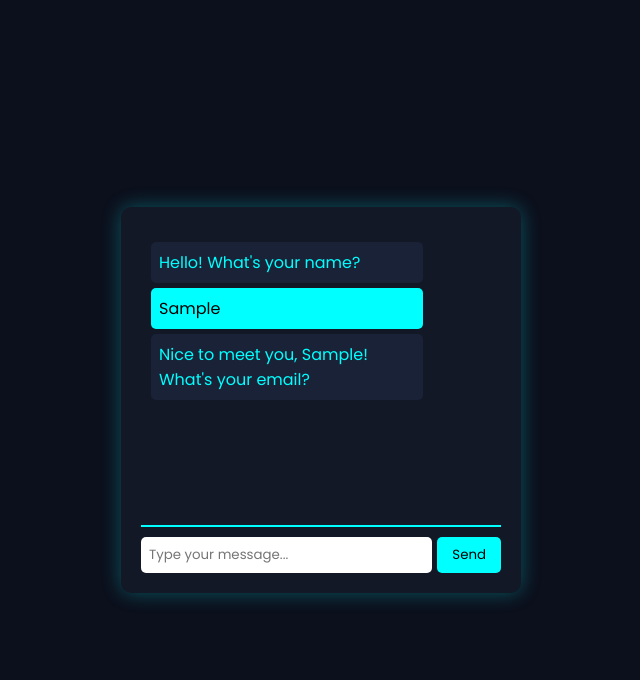
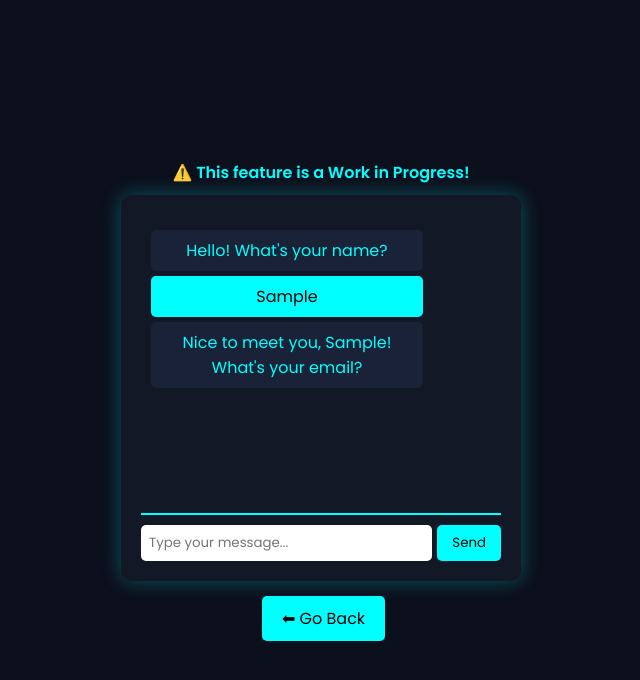
Before and after one commit to Mystiqcl/Portfolio, a plain HTML site: page contact.html in a window 1280 px wide. Both pictures are taken after typing "Sample" into the empty fields and a click on the button "Send". Shown: the whole page, without its empty margins (319-959 px from the left). Drawn offline with Linux system fonts and the light colour scheme.

Commit message:
Update contact.html

```diff
--- a/contact.html
+++ b/contact.html
@@ -6,72 +6,24 @@
     <title>Chatbot Contact Form</title>
     <link href="https://fonts.googleapis.com/css2?family=Poppins:wght@300;400;600&display=swap" rel="stylesheet">
     <style>
-        * {
-            margin: 0;
-            padding: 0;
-            box-sizing: border-box;
-            font-family: 'Poppins', sans-serif;
-        }
-        body {
-            background: #0c0f1c;
-            color: white;
-            display: flex;
-            justify-content: center;
-            align-items: center;
-            height: 100vh;
-            flex-direction: column;
-        }
-        .chat-container {
-            width: 400px;
-            background: #121826;
-            padding: 20px;
-            border-radius: 10px;
-            box-shadow: 0px 0px 20px rgba(0, 255, 255, 0.3);
-        }
-        .chat-box {
-            height: 300px;
-            overflow-y: auto;
-            padding: 10px;
-            border-bottom: 2px solid cyan;
-        }
-        .message {
-            background: cyan;
-            color: black;
-            padding: 8px;
-            border-radius: 5px;
-            margin: 5px 0;
-            max-width: 80%;
-        }
-        .bot-message {
-            background: #1a2238;
-            color: cyan;
-            align-self: flex-start;
-        }
-        .user-message {
-            align-self: flex-end;
-        }
-        .input-container {
-            display: flex;
-            margin-top: 10px;
-        }
-        input {
-            flex: 1;
-            padding: 8px;
-            border: none;
-            border-radius: 5px;
-            outline: none;
-        }
-        button {
-            background: cyan;
-            border: none;
-            padding: 8px 15px;
-            cursor: pointer;
-            margin-left: 5px;
-            border-radius: 5px;
-        }
+        * { margin: 0; padding: 0; box-sizing: border-box; font-family: 'Poppins', sans-serif; }
+        body { background: #0c0f1c; color: white; display: flex; justify-content: center; align-items: center; height: 100vh; flex-direction: column; text-align: center; }
+        .chat-container { width: 400px; background: #121826; padding: 20px; border-radius: 10px; box-shadow: 0px 0px 20px rgba(0, 255, 255, 0.3); }
+        .chat-box { height: 300px; overflow-y: auto; padding: 10px; border-bottom: 2px solid cyan; }
+        .message { background: cyan; color: black; padding: 8px; border-radius: 5px; margin: 5px 0; max-width: 80%; }
+        .bot-message { background: #1a2238; color: cyan; align-self: flex-start; }
+        .user-message { align-self: flex-end; }
+        .input-container { display: flex; margin-top: 10px; }
+        input { flex: 1; padding: 8px; border: none; border-radius: 5px; outline: none; }
+        button { background: cyan; border: none; padding: 8px 15px; cursor: pointer; margin-left: 5px; border-radius: 5px; }
+        .notice { margin-bottom: 10px; color: cyan; font-weight: 600; }
+        .go-back-btn { margin-top: 15px; padding: 10px 20px; border: none; background: cyan; color: black; font-size: 16px; border-radius: 5px; cursor: pointer; }
     </style>
 </head>
 <body>
+    <!-- Work in Progress Notice -->
+    <div class="notice">⚠️ This feature is a Work in Progress!</div>
+
     <div class="chat-container">
         <div class="chat-box" id="chat-box">
             <div class="message bot-message">Hello! What's your name?</div>
@@ -81,6 +33,9 @@
             <button onclick="sendMessage()">Send</button>
         </div>
     </div>
+
+    <!-- Go Back Button -->
+    <button class="go-back-btn" onclick="window.location.href='index.html'">⬅ Go Back</button>
 
     <script>
         let step = 0;
@@ -115,22 +70,28 @@
                     step++;
                 } else if (step === 2) {
                     userMessage = userText;
-                    botMessageDiv.textContent = `Got it, ${userName}! I'll send your message: \"${userMessage}\" to my inbox!`;
+                    botMessageDiv.textContent = `Got it, ${userName}! Sending your message...`;
                     step++;
-                    setTimeout(() => {
-                        alert(`Message Sent!\nName: ${userName}\nEmail: ${userEmail}\nMessage: ${userMessage}`);
-                    }, 1000);
+
+                    // Send data to PHP
+                    fetch("send_email.php", {
+                        method: "POST",
+                        headers: { "Content-Type": "application/x-www-form-urlencoded" },
+                        body: `name=${encodeURIComponent(userName)}&email=${encodeURIComponent(userEmail)}&message=${encodeURIComponent(userMessage)}`
+                    })
+                    .then(response => response.text())
+                    .then(result => alert(result))
+                    .catch(error => console.error("Error:", error));
                 }
                 chatBox.appendChild(botMessageDiv);
                 chatBox.scrollTop = chatBox.scrollHeight;
             }, 1000);
         }
 
-        // Enable sending message with Enter key
         document.getElementById("user-input").addEventListener("keypress", function(event) {
             if (event.key === "Enter") {
-                event.preventDefault(); // Prevent default form submission
-                sendMessage(); // Trigger send message function
+                event.preventDefault();
+                sendMessage();
             }
         });
     </script>
```
